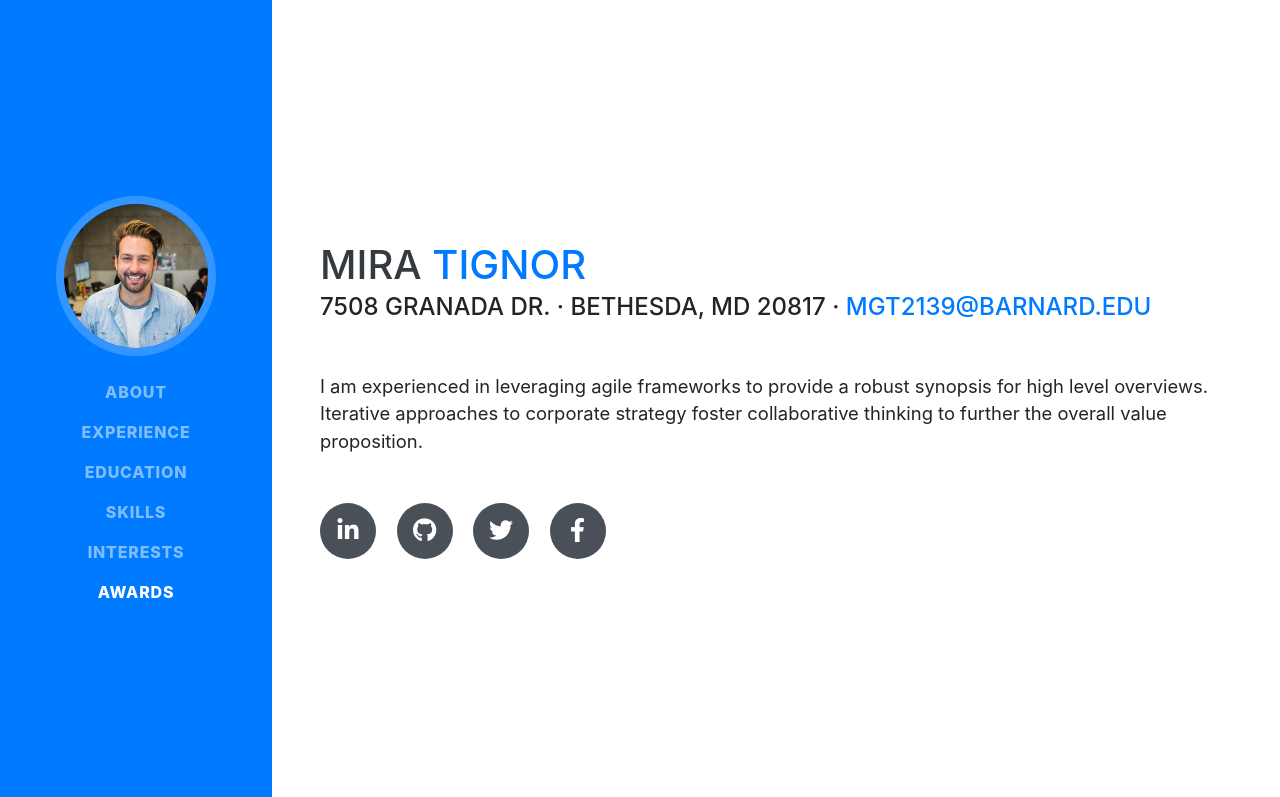
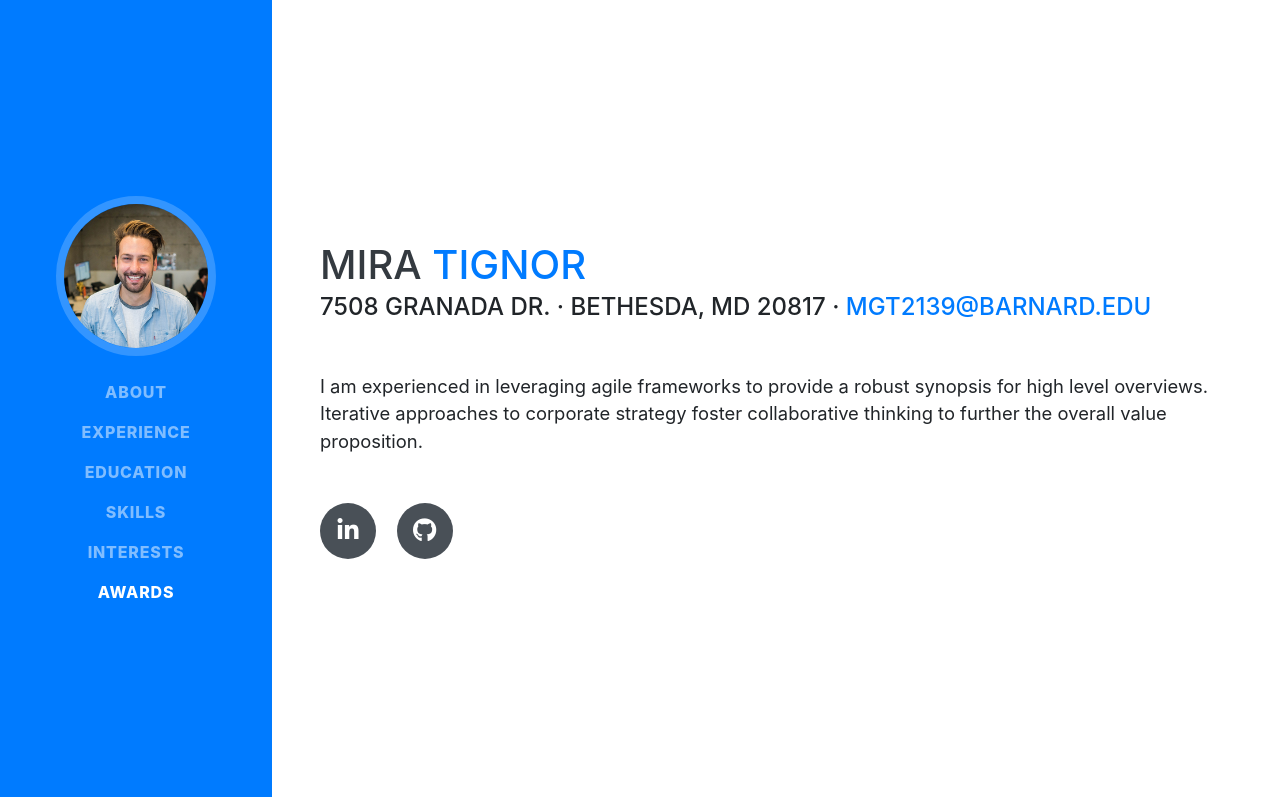
Before and after one commit to MiraTignor/MiraTignor.github.io, a website with bundled scripts: page index.html in a window 1280 px wide. Shown: the top 797 px of the page. Built offline with nearby package versions, Linux system fonts and the light colour scheme; a web font is replaced by a local one.

Commit message:
delete twitter,fb

```diff
--- a/index.html
+++ b/index.html
@@ -76,12 +76,6 @@
           </a>
           <a href="#">
             <i class="fab fa-github"></i>
-          </a>
-          <a href="#">
-            <i class="fab fa-twitter"></i>
-          </a>
-          <a href="#">
-            <i class="fab fa-facebook-f"></i>
           </a>
         </div>
       </div>
```
